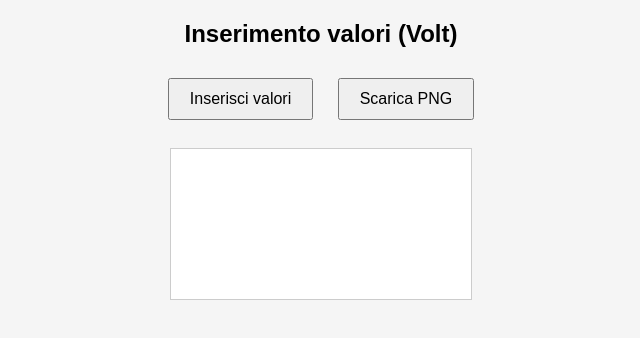
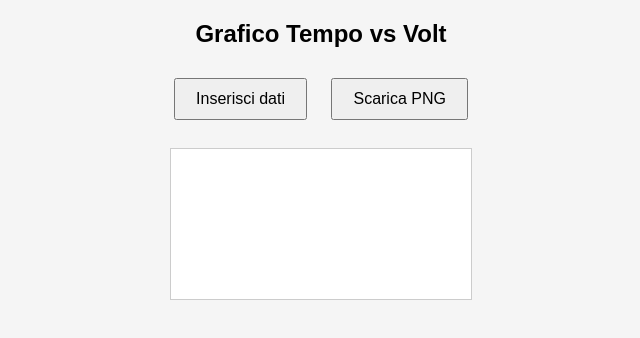
Before and after one commit to Qc-17/Grafico-Tempo-Volt, a plain HTML site: page index.html in a window 1280 px wide. Shown: the whole page, without its empty margins (319-959 px from the left). Drawn offline with nearby package versions, Linux system fonts and the light colour scheme.

Commit message:
chiedi tot

```diff
--- a/index.html
+++ b/index.html
@@ -24,8 +24,9 @@ canvas {
 </head>
 <body>
 
-<h2>Inserimento valori (Volt)</h2>
-<button onclick="inserisciValori()">Inserisci valori</button>
+<h2>Grafico Tempo vs Volt</h2>
+
+<button onclick="avvia()">Inserisci dati</button>
 <button onclick="scaricaPNG()">Scarica PNG</button>
 
 <br><br>
@@ -36,15 +37,30 @@ let tempi = [];
 let valori = [];
 let chart = null;
 
-for (let i = 0; i <= 105; i += 5) {
-    tempi.push(i);
-}
+function avvia() {
+    let fine = prompt("Inserisci tempo finale (multiplo di 5)");
 
-function inserisciValori() {
+    if (fine === null || fine === "" || isNaN(fine) || fine <= 0) {
+        alert("Tempo non valido");
+        return;
+    }
+
+    fine = Number(fine);
+
+    if (fine % 5 !== 0) {
+        alert("Deve essere multiplo di 5!");
+        return;
+    }
+
+    tempi = [];
     valori = [];
 
+    for (let i = 0; i <= fine; i += 5) {
+        tempi.push(i);
+    }
+
     for (let i = 0; i < tempi.length; i++) {
-        let v = prompt("Inserisci valore per tempo " + tempi[i]);
+        let v = prompt("Inserisci volt al tempo " + tempi[i]);
 
         if (v === null || v === "" || isNaN(v)) {
             alert("Valore non valido, riprova");
@@ -61,9 +77,7 @@ function inserisciValori() {
 function creaGrafico() {
     const ctx = document.getElementById('grafico').getContext('2d');
 
-    if (chart) {
-        chart.destroy();
-    }
+    if (chart) chart.destroy();
 
     chart = new Chart(ctx, {
         type: 'line',
```
